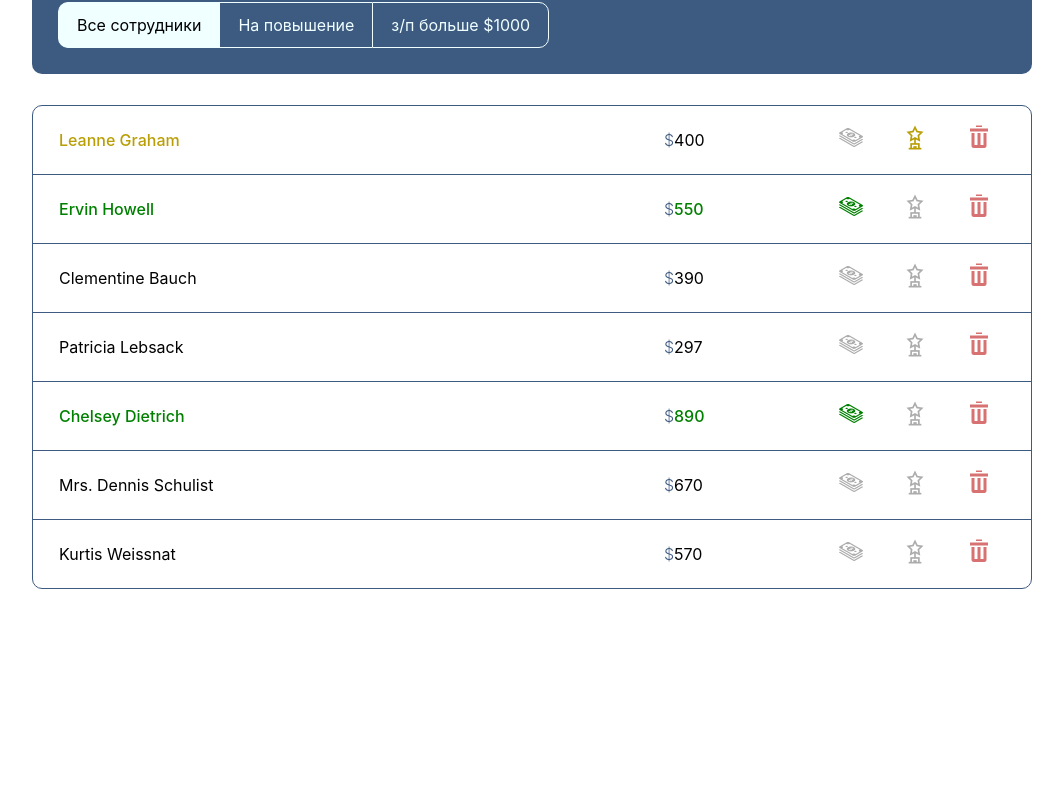
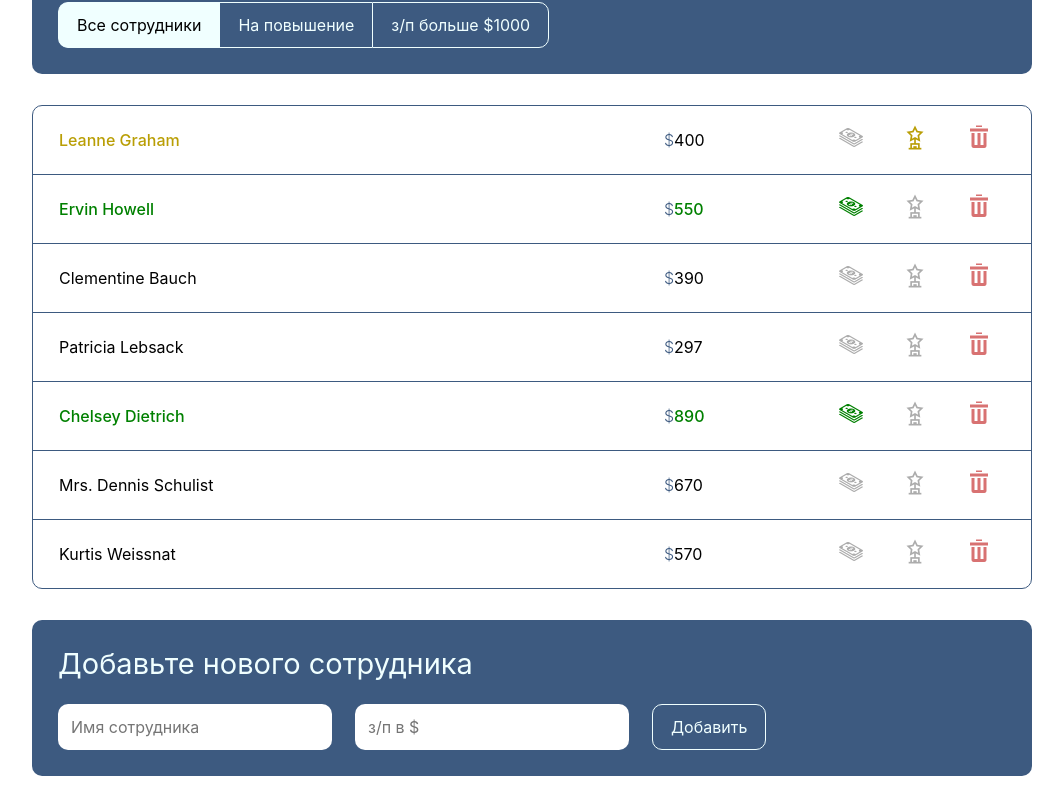
Before and after one commit to phil395/employee-list, a React (Vite) app: page / in a window 1280 px wide. Shown: the part 369-1176 px from the top of the page, without its empty margins (108-1171 px from the left). Before the commit the page ends 989 px from the top, so only its background shows below. Built offline with nearby package versions, Linux system fonts and the light colour scheme.

Commit message:
refacted AddEmployee component

```diff
--- a/src/App.tsx
+++ b/src/App.tsx
@@ -1,19 +1,18 @@
+import { AddEmployee } from './components/add-employee/AddEmployee';
 import { HeaderCta } from './components/header-cta/HeaderCta';
 import { HeaderInfo } from './components/header-info/HeaderInfo';
 import { List } from './components/list/List';
 import { useApp } from './hook/useApp';
 
-
 export const App = () => {
   const { filteredEmployees, qty, actionsForList, addEmployee, setSearchValue, setFilterValue } = useApp();
-
 
   return (
     <div className="app">
       <HeaderInfo {...qty} />
       <HeaderCta setFilterValue={setFilterValue} setSearchValue={setSearchValue} />
       <List employees={filteredEmployees} employeeActions={actionsForList} />
-
+      <AddEmployee addEmployee={addEmployee} />
     </div>
   );
 };
--- /dev/null
+++ b/src/components/add-employee/AddEmployee.css
@@ -0,0 +1,58 @@
+.add-new-employee {
+	background-color: var(--color-main);
+	border-radius: var(--border-radius);
+	padding: var(--padding-main-block);
+	color: var(--color-secondary);
+}
+
+.add-new-employee>*:not(:last-child) {
+	margin-bottom: var(--offset-element);
+}
+
+.add-new-employee h3 {
+	font-size: calc(13px + 2vmin);
+}
+
+.add-new-employee form {
+	display: flex;
+	flex-wrap: wrap;
+}
+
+.add-new-employee form>* {
+	line-height: 1;
+	padding: calc(9px + 0.5vmin);
+	border-radius: var(--border-radius);
+}
+
+.add-new-employee form button {
+	border: 1px solid var(--color-secondary);
+	padding-left: calc(10px + 1vmin);
+	padding-right: calc(10px + 1vmin);
+}
+
+@media (min-width: 625px) {
+	.add-new-employee form>*:not(:last-child) {
+		margin-right: var(--offset-element);
+	}
+}
+
+@media (min-width: 625px) and (max-width: 770px) {
+	.add-new-employee form input {
+		width: 200px;
+	}
+}
+
+@media (max-width: 624px) {
+	.add-new-employee form {
+		flex-direction: column;
+	}
+
+
+	.add-new-employee form>* {
+		width: 100%;
+	}
+
+	.add-new-employee form>*:not(:last-child) {
+		margin-bottom: var(--offset-element);
+	}
+}
--- /dev/null
+++ b/src/components/add-employee/AddEmployee.tsx
@@ -0,0 +1,55 @@
+import { FC, useState } from "react";
+import { BindedActions } from "../../reducer/actions";
+
+import './AddEmployee.css';
+
+interface Props {
+	addEmployee: BindedActions['addEmployee'];
+}
+
+export const AddEmployee: FC<Props> = ({ addEmployee }) => {
+	const [name, setName] = useState('');
+	const [salary, setSalary] = useState<number | ''>('');
+
+	const onInputChange: React.ChangeEventHandler<HTMLInputElement> = (e) => {
+		if (e.target.name === 'salary') {
+			setSalary(Number(e.target.value));
+		} else {
+			setName(e.target.value);
+		}
+	};
+
+	const onFormSubmit: React.FormEventHandler<HTMLFormElement> = (e) => {
+		e.preventDefault();
+		if (!name.length || !salary) return;
+		addEmployee({ name, salary });
+		setName('');
+		setSalary('');
+	};
+
+	return (
+		<div className="add-new-employee">
+			<h3>Добавьте нового сотрудника</h3>
+			<form action="#"
+				name="newEmployee"
+				onSubmit={onFormSubmit} >
+				<input
+					name="name"
+					onChange={onInputChange}
+					type="text"
+					value={name}
+					placeholder="Имя сотрудника"
+					required />
+				<input
+					name="salary"
+					onChange={onInputChange}
+					type="number"
+					value={salary}
+					placeholder="з/п в $"
+					required
+					min='0' />
+				<button>Добавить</button>
+			</form>
+		</div>
+	);
+};
```
